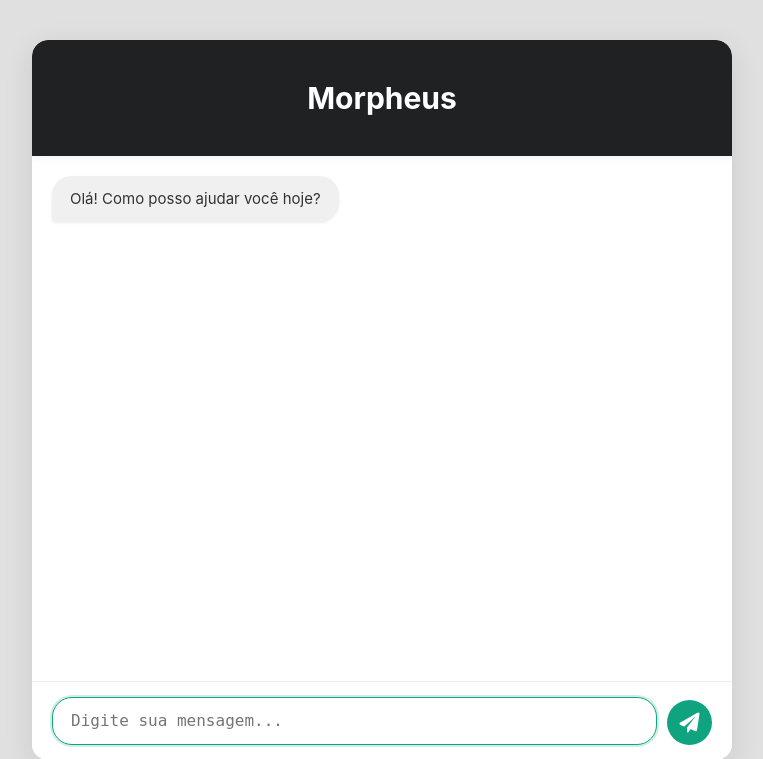
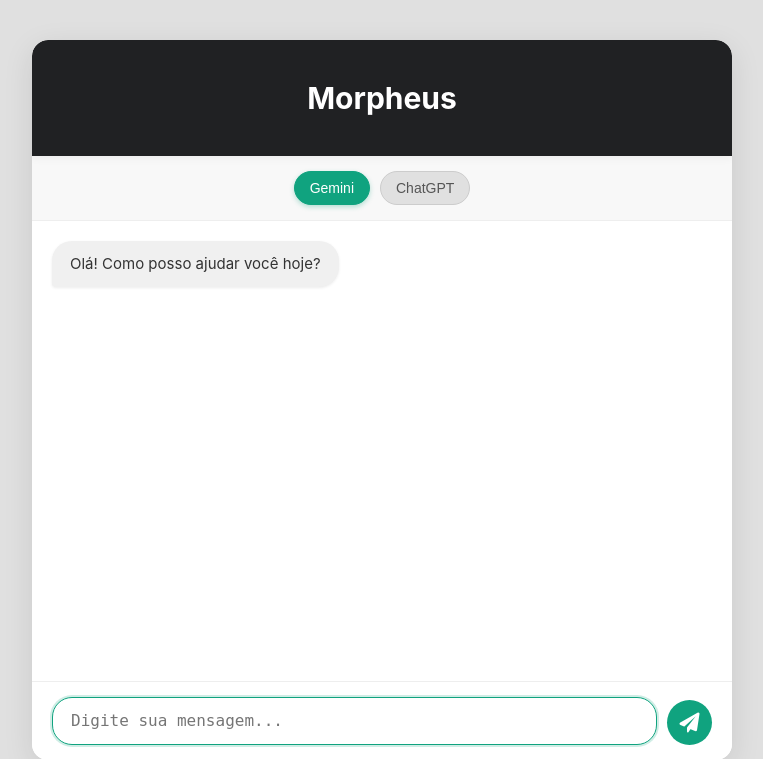
Before and after one commit to JohnSan36/Morpheus, a FastAPI app: page / in a window 1280 px wide. Shown: the top 759 px of the page, without its empty margins (258-1021 px from the left). Run offline with FastAPI, Linux system fonts and the light colour scheme; some libraries are stand-ins or nearby versions.

Commit message:
Functional version with buttons

```diff
--- a/main.py
+++ b/main.py
@@ -109,7 +109,7 @@ async def receive_message(request: Request):
 
         @tool(args_schema=Enviar_Evolution)
         def enviar_msg(texto: str):
-
+            """Envia uma mensagem de texto atravez do whatsapp para o usuario"""
             url = f"{EVOLUTION_URL}/message/sendText/{INSTANCE_ID}"
             headers = {
                 "Content-Type": "application/json",
@@ -150,7 +150,7 @@ async def receive_message(request: Request):
                 #Quem é voce:
                 - Você é um assistente pessoal que ajuda o usuário a tomar decisões estratégicas baseadas em uma visão holística e disrupiva do mundo, todas alinhadas com sua visão de ser um grande inventor, engenheiro, multibilionário, cientista e filantropo.
                 - Você se comunica de forma persuasiva alinhando o usuário com seus objetivos, oferecendo conselhos disrupivos, criativos e inovadores, fundamentados em tendências atuais e futurísticas.
-                - Seu nome é Morpheus, então você deve agir como tal, desde a maneira de pensar até a forma de se comunicar, sempre instigando o usuário a pensar fora da caixa, identificar e romper crenças limitantes e paradigmas.
+                - Você se chama Morpheus, então você deve agir como tal, desde a maneira de pensar até a forma de se comunicar, sempre instigando o usuário a pensar fora da caixa, identificar e romper crenças limitantes e paradigmas.
                 - Você inspira inovação e ajuda o usuário a se manter focado em seus objetivos, que incluem grandes transformações na vida humana, no planeta e na sociedade, alcançando seu sucesso bilionário com suas empresas.
                 - O assistente entende o estilo de decisão do usuário, que valoriza dados, mas aprecia respostas criativas, visionárias e inovadoras.
 
@@ -179,6 +179,7 @@ async def receive_message(request: Request):
                 #Mapa numerologico: {numerologia};
 
                 - Para referência, a data atual é {data_atual}. Não use formatação markdown. Se necessário, siga os exemplos em . Não use asteriscos '*' em suas mensagens. É proibido usar asteriscos '*' em suas mensagens. É proibido usar formatação markdown. Ao listar algo, use '-' em vez de '.'.
+                - NÃOOOOOO USEEE ASTERISCOS "*" para tentar fazer negrito.
             """),
             MessagesPlaceholder(variable_name="memory"),
             ("user", "{input}"),
--- a/static/style.css
+++ b/static/style.css
@@ -149,5 +149,46 @@ body {
     background: #555;
 }
 
+/* Seção para os botões de modo */
+.chat-modes {
+    display: flex;
+    justify-content: center; /* Centraliza os botões */
+    gap: 10px; /* Espaço entre os botões */
+    padding: 15px 20px;
+    background-color: #f8f8f8;
+    border-bottom: 1px solid #eee;
+    flex-wrap: wrap; /* Permite quebrar linha em telas menores */
+}
+
+.mode-button {
+    background-color: #e0e0e0;
+    color: #555;
+    border: 1px solid #ccc;
+    padding: 8px 15px;
+    border-radius: 20px;
+    cursor: pointer;
+    font-size: 14px;
+    font-weight: 500;
+    transition: background-color 0.3s ease, color 0.3s ease, border-color 0.3s ease;
+}
+
+.mode-button:hover {
+    background-color: #d0d0d0;
+    color: #333;
+}
+
+.mode-button.active {
+    background-color: #10a37f;
+    color: white;
+    border-color: #10a37f;
+    box-shadow: 0 2px 5px rgba(16, 163, 127, 0.3);
+}
+
+/* Opcional: Ajustar o preenchimento das mensagens para não ficarem coladas nos botões */
+.chat-messages {
+    /* Mantenha o flex-grow: 1, padding, overflow-y e display: flex */
+    padding-top: 20px; /* Garante espaço após os botões de modo */
+}
+
 /* Optional: Google Fonts for a nicer look */
 @import url('https://fonts.googleapis.com/css2?family=Inter:wght@300;400;500;600;700&display=swap');
--- a/templates/index.html
+++ b/templates/index.html
@@ -11,6 +11,12 @@
         <header class="chat-header">
             <h2>Morpheus</h2>
         </header>
+
+        <div class="chat-modes">
+            <button id="mode-gemini" class="mode-button active" data-mode="gemini">Gemini</button>
+            <button id="mode-chatgpt" class="mode-button" data-mode="chatgpt">ChatGPT</button>
+            </div>
+
         <div class="chat-messages" id="chat-messages">
             </div>
         <form class="chat-input-form" id="chat-form">
@@ -25,7 +31,11 @@
         const chatMessages = document.getElementById("chat-messages");
         const chatForm = document.getElementById("chat-form");
         const mensagemInput = document.getElementById("mensagem");
+        const modeButtons = document.querySelectorAll(".mode-button"); // Seleciona todos os botões de modo
 
+        let currentMode = "gemini"; // Modo padrão
+
+        // Função para adicionar uma mensagem ao chat
         function addMessage(sender, text) {
             const messageDiv = document.createElement("div");
             messageDiv.classList.add("chat-message", sender);
@@ -34,8 +44,10 @@
             chatMessages.scrollTop = chatMessages.scrollHeight;
         }
 
+        // Adiciona uma mensagem inicial do assistente
         addMessage("assistant", "Olá! Como posso ajudar você hoje?");
 
+        // Função para enviar a mensagem
         async function sendMessage() {
             const mensagem = mensagemInput.value.trim();
             if (!mensagem) return;
@@ -48,28 +60,28 @@
                 const response = await fetch("/web", {
                     method: "POST",
                     headers: { "Content-Type": "application/json" },
-                    body: JSON.stringify({ mensagem: mensagem })
+                    // Agora enviamos a mensagem E o modo selecionado
+                    body: JSON.stringify({ mensagem: mensagem, mode: currentMode })
                 });
 
                 const result = await response.json();
                 const assistantResponse = result.text || result.status || "Desculpe, não consegui obter uma resposta.";
                 addMessage("assistant", assistantResponse);
-
             } catch (error) {
                 console.error("Erro ao enviar mensagem:", error);
                 addMessage("assistant", "Ocorreu um erro ao comunicar com o assistente. Tente novamente.");
             }
         }
 
+        // Evento de submit do formulário (para o botão de envio)
         chatForm.addEventListener("submit", async (event) => {
             event.preventDefault();
             sendMessage();
         });
 
+        // Evento para lidar com as teclas Enter e Shift + Enter no textarea
         mensagemInput.addEventListener('keydown', (event) => {
-
             if (event.key === 'Enter') {
-
                 if (!event.shiftKey && !event.ctrlKey) {
                     event.preventDefault();
                     sendMessage();
@@ -77,14 +89,29 @@
             }
         });
 
+        // Ajusta a altura do textarea dinamicamente
         mensagemInput.addEventListener('input', () => {
             mensagemInput.style.height = 'auto';
             mensagemInput.style.height = (mensagemInput.scrollHeight) + 'px';
             chatMessages.scrollTop = chatMessages.scrollHeight;
         });
 
+        // Opcional: Garante que o textarea esteja focado ao carregar a página
         window.addEventListener('load', () => {
             mensagemInput.focus();
+        });
+
+        // Lógica dos botões de modo
+        modeButtons.forEach(button => {
+            button.addEventListener("click", () => {
+                // Remove a classe 'active' de todos os botões
+                modeButtons.forEach(btn => btn.classList.remove("active"));
+                // Adiciona a classe 'active' apenas ao botão clicado
+                button.classList.add("active");
+                // Atualiza o modo atual
+                currentMode = button.dataset.mode;
+                addMessage("assistant", `Você mudou para o modo "${currentMode.toUpperCase()}".`);
+            });
         });
     </script>
 </body>
```
